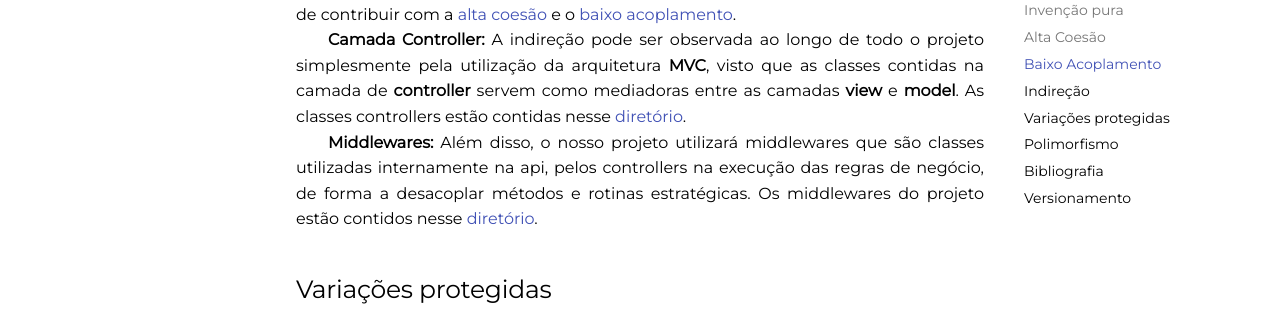
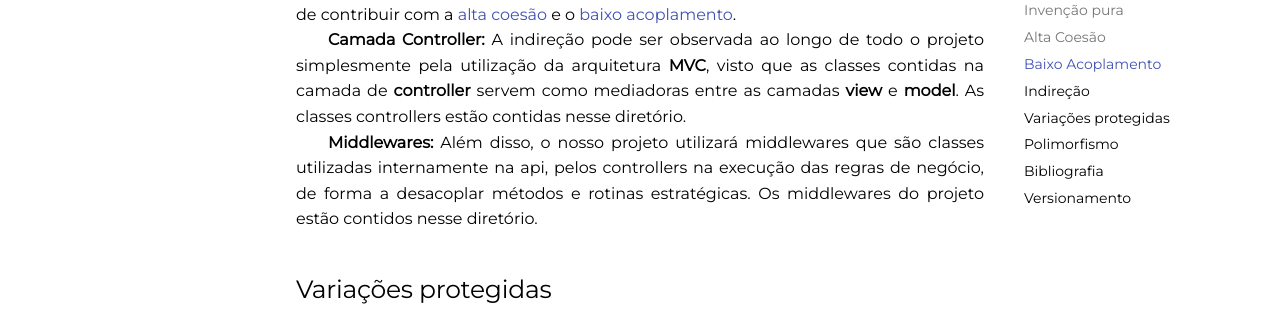
Before and after one commit to UnBArqDsw2021-1/2021.1_G6_Curumim, an MkDocs documentation site: the page built from docs/padroes-de-projeto/grasp.md, in a window 1280 px wide and 900 px high, scrolled down 3361 px. Shown: the part 179-492 px from the top of the window. Built offline with MkDocs 1.6.1 and Material for MkDocs 9.7.7, drawn with Linux system fonts in a browser that asks for light colours; comment, search, counter and statistics services are not loaded.

Commit message:
doc(#131) Corrigindo links sem direção

```diff
--- a/docs/padroes-de-projeto/grasp.md
+++ b/docs/padroes-de-projeto/grasp.md
@@ -57,8 +57,8 @@ Com o objetivo de fortalecer a [alta coesão](#alta-coesao) e o [baixo acoplamen
 ## Indireção
 
 &emsp;&emsp;Esse padrão se configura por atribuir responsabilidades de mediador a classes intermediárias entre outros componentes, objetos ou serviços com objetivo, também, de contribuir com a [alta coesão](#alta-coesao) e o [baixo acoplamento](#baixo-acoplamento).<br>
-&emsp;&emsp;**Camada Controller:** A indireção pode ser observada ao longo de todo o projeto simplesmente pela utilização da arquitetura **MVC**, visto que as classes contidas na camada de **controller** servem como mediadoras entre as camadas **view** e **model**. As classes controllers estão contidas nesse [diretório]().<br>
-&emsp;&emsp;**Middlewares:** Além disso, o nosso projeto utilizará middlewares que são classes utilizadas internamente na api, pelos controllers na execução das regras de negócio, de forma a desacoplar métodos e rotinas estratégicas. Os middlewares do projeto estão contidos nesse [diretório]().
+&emsp;&emsp;**Camada Controller:** A indireção pode ser observada ao longo de todo o projeto simplesmente pela utilização da arquitetura **MVC**, visto que as classes contidas na camada de **controller** servem como mediadoras entre as camadas **view** e **model**. As classes controllers estão contidas nesse diretório.<br>
+&emsp;&emsp;**Middlewares:** Além disso, o nosso projeto utilizará middlewares que são classes utilizadas internamente na api, pelos controllers na execução das regras de negócio, de forma a desacoplar métodos e rotinas estratégicas. Os middlewares do projeto estão contidos nesse diretório.
 
 ## Variações protegidas
 &emsp;&emsp;O padrão Variações protegidas se caracteriza por tentar manter possível o isolamento de componentes, sem fazer comunicações desnecessárias, buscando eliminar impactos indesejáveis de elementos em outros elementos. Portanto aqui, nós buscamos identificar pontos de variação ou instabilidade previsíveis e atribuir responsabilidades para criar uma interface estável em torno deles.
```
